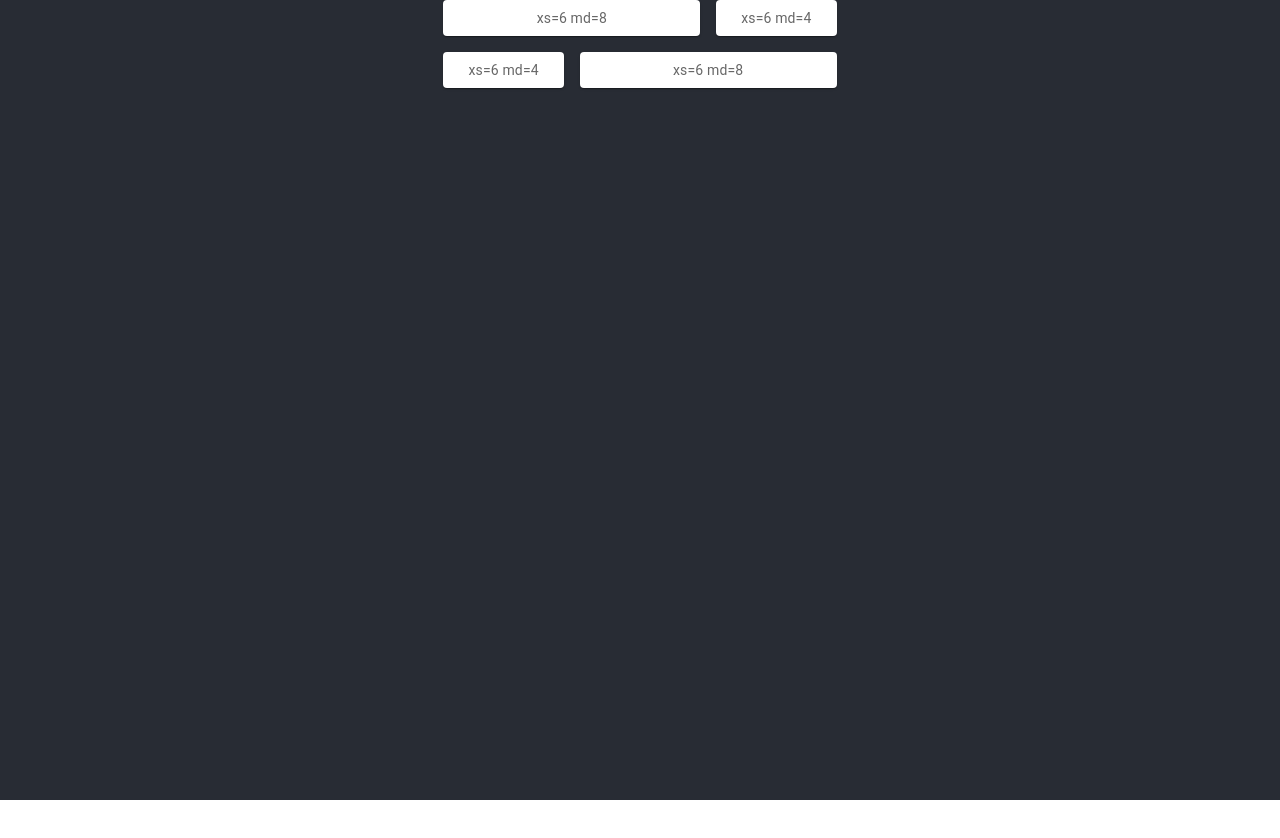
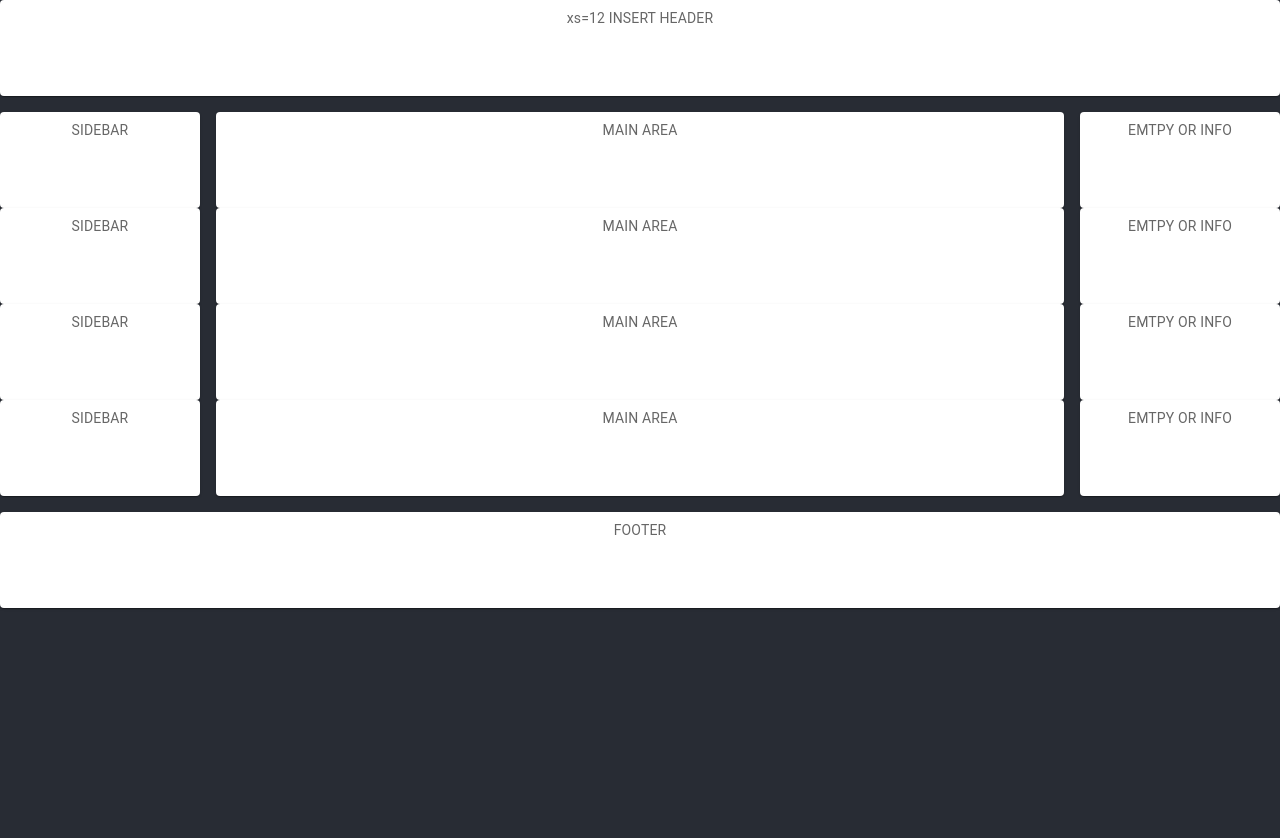
Before and after one commit to wi19b087/IT-Change-tool-frontend, a React (Create React App) app: page / in a window 1280 px wide. Shown: the top 838 px of the page. Before the commit the page ends 800 px from the top, so only its background shows below. Built offline with nearby package versions, Linux system fonts and the light colour scheme.

Commit message:
first grid

```diff
--- a/src/App.css
+++ b/src/App.css
@@ -7,13 +7,7 @@
   pointer-events: none;
 }
 
-@media (prefers-reduced-motion: no-preference) {
-  .App-logo {
-    animation: App-logo-spin infinite 20s linear;
-  }
-}
-
-.App-header {
+/* .App-header {
   background-color: #282c34;
   min-height: 100vh;
   display: flex;
@@ -22,17 +16,12 @@
   justify-content: center;
   font-size: calc(10px + 2vmin);
   color: white;
-}
+} */
 
 .App-link {
   color: #61dafb;
 }
-
-@keyframes App-logo-spin {
-  from {
-    transform: rotate(0deg);
-  }
-  to {
-    transform: rotate(360deg);
-  }
+.App-body {
+  background-color: #282c34;
+  min-height: 100vh;
 }
--- a/src/App.js
+++ b/src/App.js
@@ -1,4 +1,3 @@
-import logo from "./logo.svg";
 import "./App.css";
 import * as React from "react";
 import { styled } from "@mui/material/styles";
@@ -11,31 +10,55 @@ const Item = styled(Paper)(({ theme }) => ({
   padding: theme.spacing(1),
   textAlign: "center",
   color: theme.palette.text.secondary,
+  minHeight: "10vh",
 }));
 
 function App() {
   return (
     <div className="App">
-      <header className="App-header">
+      <div className="App-body">
         <Box sx={{ flexGrow: 1 }}>
           <Grid container spacing={2}>
+            <Grid item xs={12}>
+              <Item>xs=12 INSERT HEADER</Item>
+            </Grid>
+
+            <Grid item xs={6} md={2}>
+              <Item>SIDEBAR</Item>
+              <Item>SIDEBAR</Item>
+              <Item>SIDEBAR</Item>
+              <Item>SIDEBAR</Item>
+            </Grid>
+
             <Grid item xs={6} md={8}>
-              <Item>xs=6 md=8</Item>
+              <Item>MAIN AREA</Item>
+              <Item>MAIN AREA</Item>
+              <Item>MAIN AREA</Item>
+              <Item>MAIN AREA</Item>
             </Grid>
-            <Grid item xs={6} md={4}>
-              <Item>xs=6 md=4</Item>
+
+            <Grid item xs={6} md={2}>
+              <Item>EMTPY OR INFO</Item>
+              <Item>EMTPY OR INFO</Item>
+              <Item>EMTPY OR INFO</Item>
+              <Item>EMTPY OR INFO</Item>
             </Grid>
-            <Grid item xs={6} md={4}>
-              <Item>xs=6 md=4</Item>
-            </Grid>
-            <Grid item xs={6} md={8}>
-              <Item>xs=6 md=8</Item>
+
+            <Grid item xs={12}>
+              <Item>FOOTER</Item>
             </Grid>
           </Grid>
         </Box>
-      </header>
+      </div>
+      <Footer />
     </div>
   );
 }
 
+const Footer = () => (
+  <div
+    style={{ height: "100px", width: "100%", backgroundColor: "#282c34" }}
+  ></div>
+);
+
 export default App;
```
Also changed, not shown: src/logo.svg (deleted).
